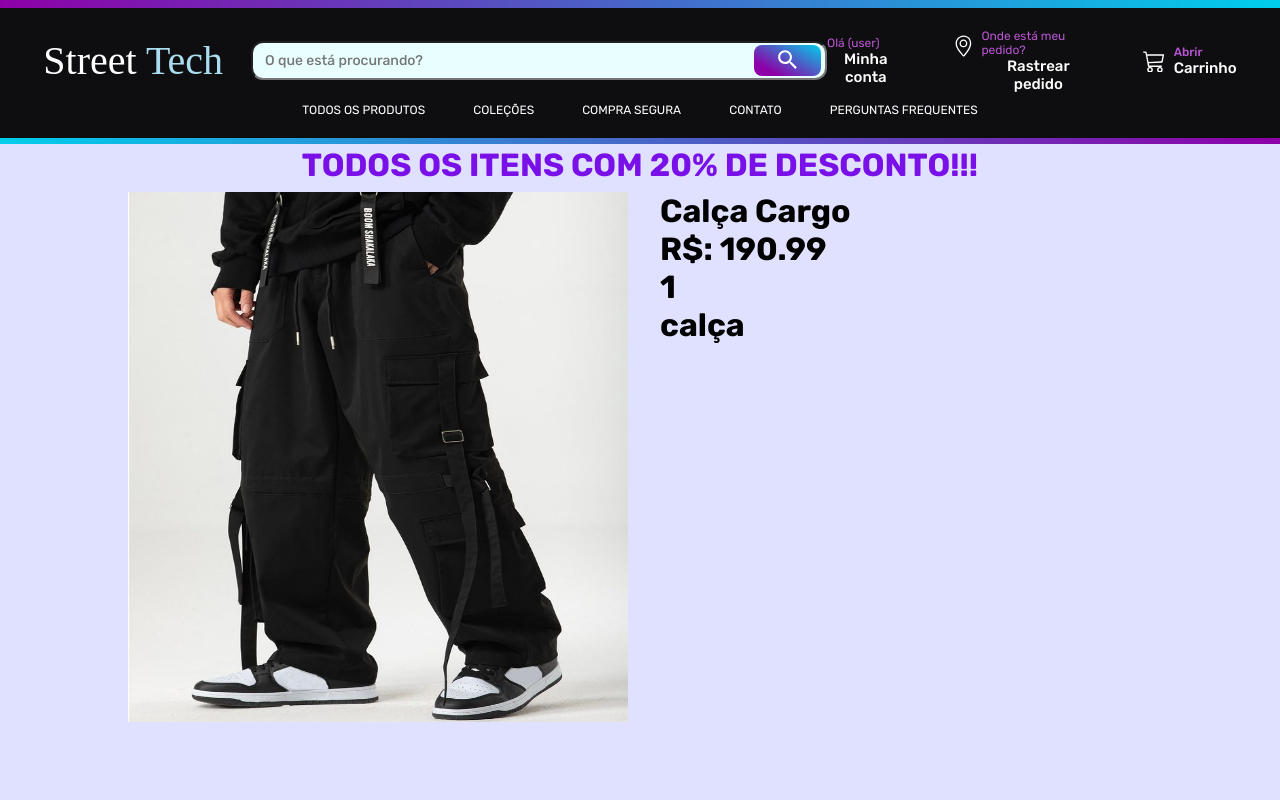
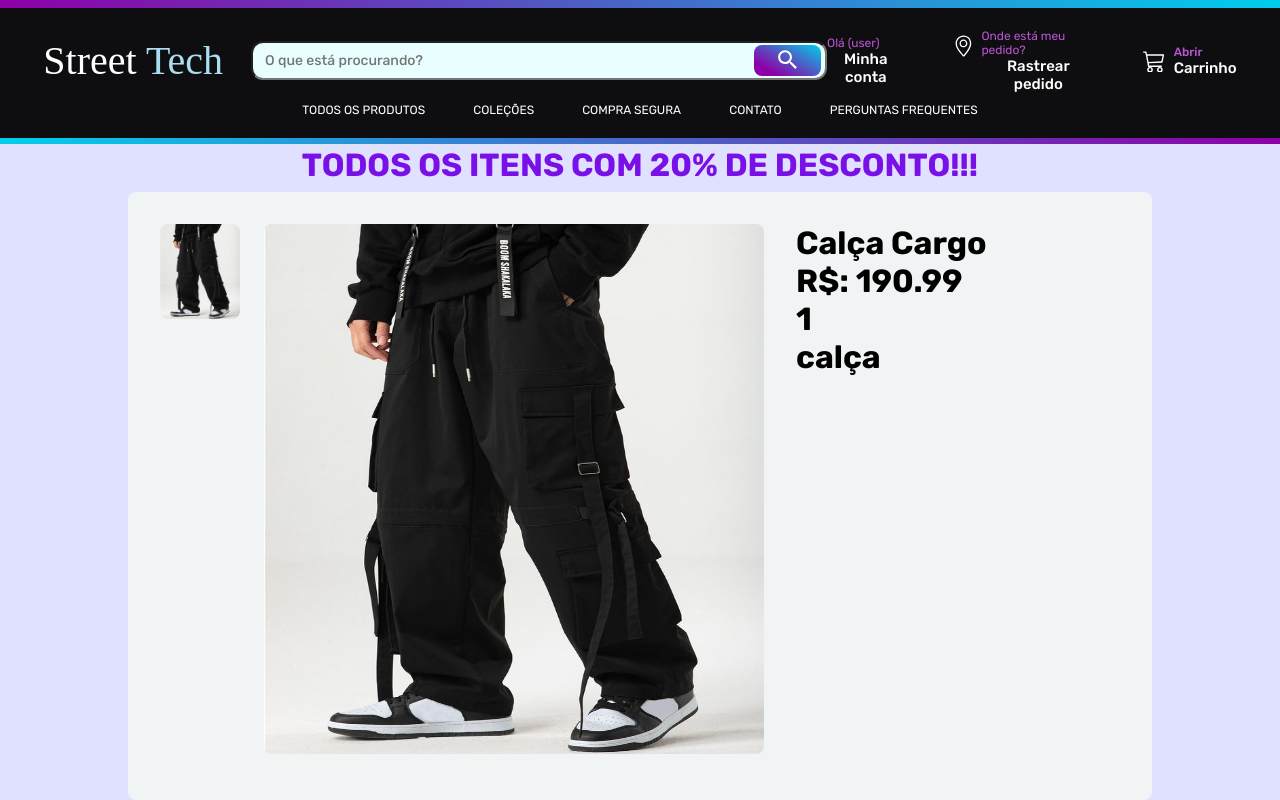
Before and after one commit to gustavocarvalho-ra/NextJs-Loja_Roupas, a Next.js app: page /produtos/1 in a window 1280 px wide. Built offline with nearby package versions, Linux system fonts and the light colour scheme; a web font is replaced by a local one.

Commit message:
style: change image and display

```diff
--- a/app/produtos/[id]/page.tsx
+++ b/app/produtos/[id]/page.tsx
@@ -30,7 +30,10 @@ const ProdutoDetalhes: React.FC<{ params: Params}> = ({ params }) => {
       <Header />
       <Main>
         <div className="deta">
-          <Image src={produto.photo} alt="Imagem do Produto" width={500} height={530}/>
+          <div className="imag">
+            <Image src={produto.photo} alt="Imagem do Produto" width={80} height={95}/>
+            <Image src={produto.photo} alt="Imagem do Produto" width={500} height={530}/>
+          </div>
           <div className="details">
             <h1>{produto.name}</h1>
             <h1>R$: {produto.price}</h1>
--- a/app/produtos/styles.ts
+++ b/app/produtos/styles.ts
@@ -9,18 +9,27 @@ export const Main = styled.div `
   justify-content: center;
 
   .deta {
-    width: 80%;
+    padding: 2em;
+    background: var(--card);
+    width: 75%;
     display: flex;
     gap: 2em;
+    border-radius: 8px;
 
+    .imag {
+      display: flex;
+      gap: 1.5em;
 
-    img {
+      img {
+        border-radius: 8px;
 
-      &:hover {
-        cursor: crosshair;
-        zoom: 150%;
+        /* &:hover {
+          cursor: crosshair;
+          zoom: 150%;
+        } */
       }
     }
+
   }
 `
 
@@ -28,7 +37,7 @@ export const Container = styled.div `
   padding: 2em 0 2em 0;
   width: 100%;
   display: flex;
-  background:  var(--back);
+  background: var(--back);
 
   a {
     text-decoration: none;
```
